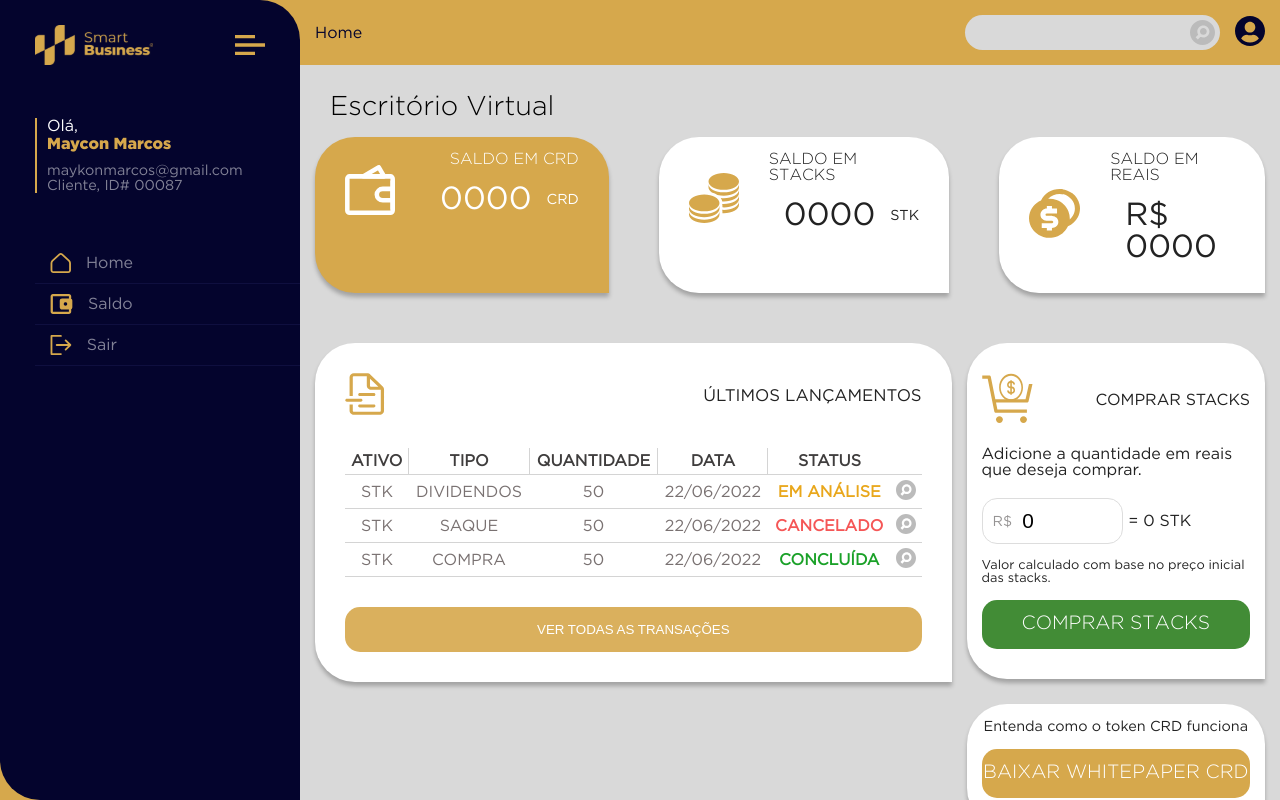
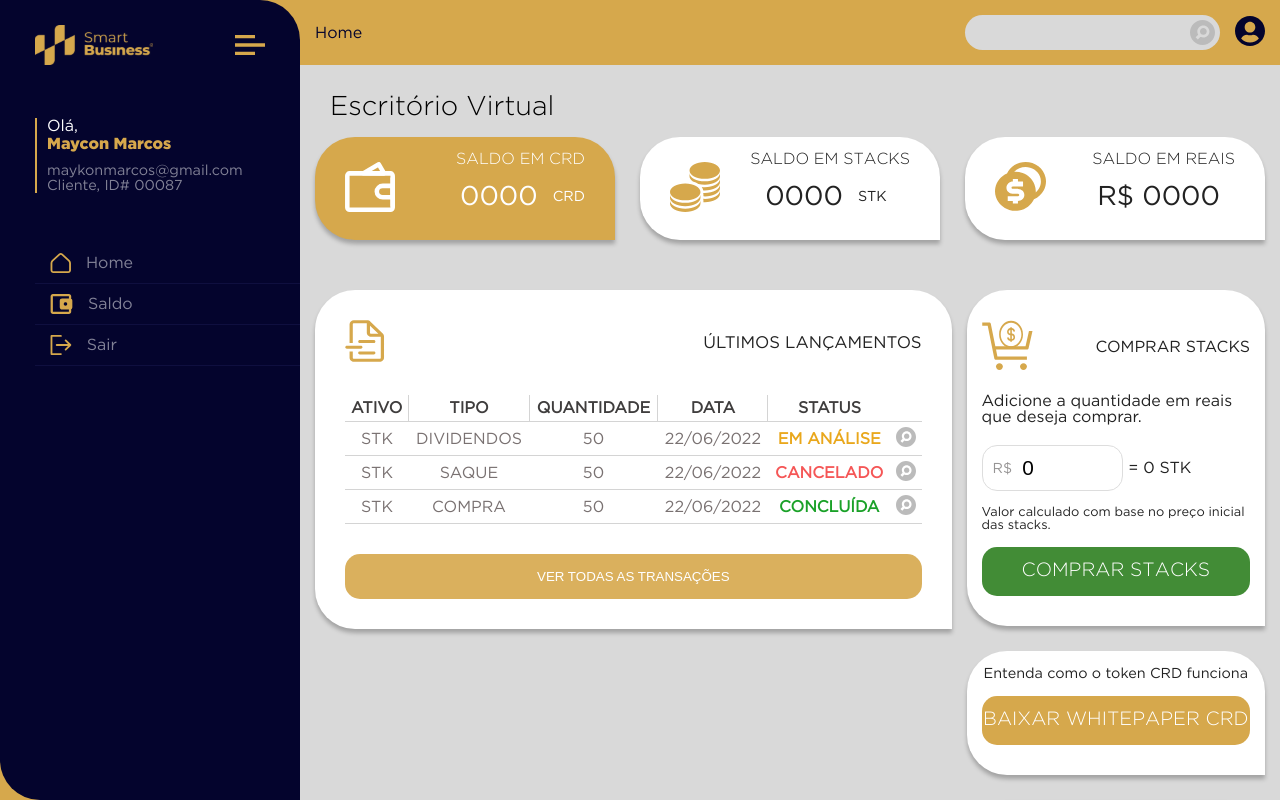
Before and after one commit to codethebasics/credcoin, a Next.js app: page /home in a window 1280 px wide. Built offline with nearby package versions, Linux system fonts and the light colour scheme.

Commit message:
responsivity

```diff
--- a/components/cards/BalanceCard/style.js
+++ b/components/cards/BalanceCard/style.js
@@ -30,7 +30,7 @@ export const Body = styled.div`
 `;
 
 export const Value = styled.div`
-    font-size: 2rem;
+    font-size: 1.7rem;
     padding: 0 15px;
 `;
 
--- a/styles/layout/home/Transactions.module.scss
+++ b/styles/layout/home/Transactions.module.scss
@@ -102,7 +102,7 @@
     color: #f55656;
 }
 
-@media only screen and (max-width: 1500px) {
+@media (max-width: 1500px) {
     .table {
         display: block;
         overflow-x: auto;
--- a/styles/pages/Home.module.scss
+++ b/styles/pages/Home.module.scss
@@ -10,7 +10,7 @@
     .balanceContainer {
         display: flex;
         >div:nth-child(2) {
-            margin: 0 50px;
+            margin: 0 25px;
         }
     }
 
@@ -118,7 +118,7 @@
     cursor: pointer;
 }
 
-@media only screen and (max-width: 1000px) {
+@media (max-width: 1000px) {
 
     .balanceContainer {
         flex-direction: column;
```
Also changed, not shown: styles/components/Card.module.scss (line endings or trailing spaces).
